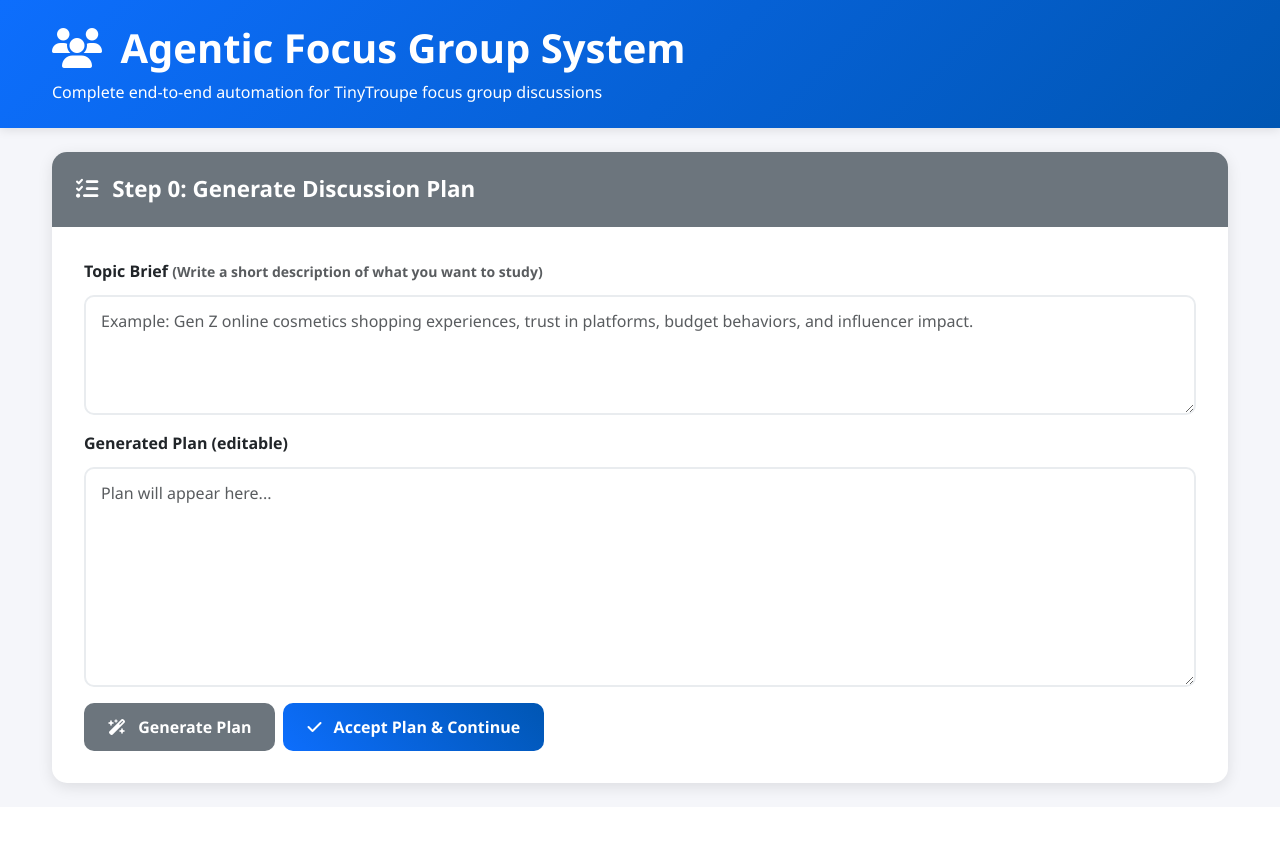
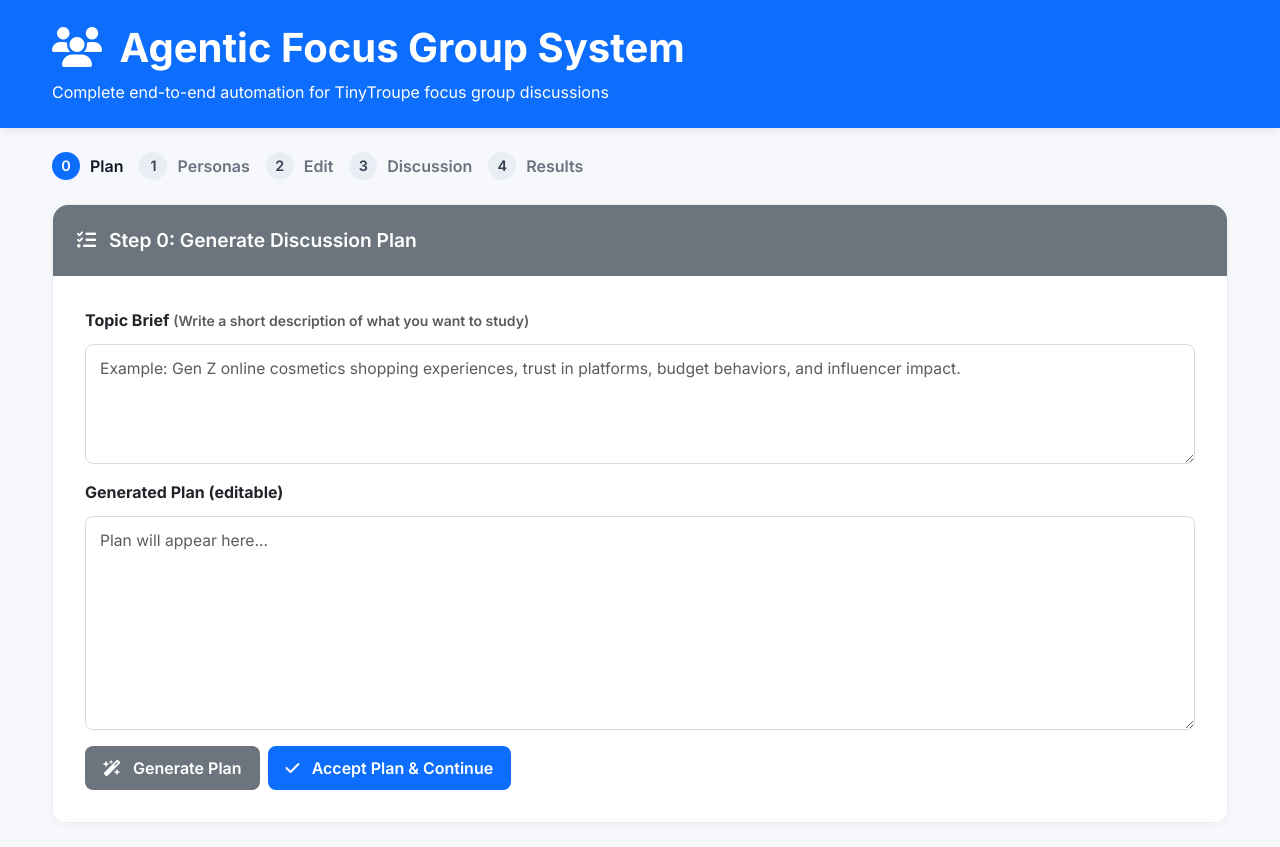
Before and after one commit to 20SHUBHAM/tinyt_agentic, a FastAPI app: page / in a window 1280 px wide. Before the commit the page ends 796 px from the top, so only its background shows below. Run offline with FastAPI, Linux system fonts and the light colour scheme.

Commit message:
ui: modernize look with business stepper and refined styles\n\n- Add stepper to index.html\n- Switch to Inter font, lighten shadows, solid colors\n- Tighter buttons/inputs; cleaner cards\n- Sync stepper state from JS

```diff
--- a/tinytroupe_agentic/static/css/style.css
+++ b/tinytroupe_agentic/static/css/style.css
@@ -12,8 +12,9 @@
 }
 
 body {
-    background-color: #f5f6fa;
-    font-family: 'Segoe UI', Tahoma, Geneva, Verdana, sans-serif;
+    background-color: #f7f8fb;
+    font-family: 'Inter', -apple-system, BlinkMacSystemFont, 'Segoe UI', Roboto, Oxygen, Ubuntu, Cantarell, 'Helvetica Neue', Arial, sans-serif;
+    color: #202433;
 }
 
 .container-fluid {
@@ -26,8 +27,8 @@ body {
 
 /* Header Styles */
 header {
-    background: linear-gradient(135deg, var(--primary-color), #0056b3);
-    box-shadow: 0 2px 10px rgba(0,0,0,0.1);
+    background: #0b5ed7;
+    box-shadow: 0 2px 10px rgba(0,0,0,0.08);
 }
 
 header h1 {
@@ -37,15 +38,16 @@ header h1 {
 
 /* Card Styles */
 .card {
-    border: none;
-    border-radius: 15px;
-    box-shadow: 0 4px 15px rgba(0,0,0,0.1);
-    transition: transform 0.2s ease, box-shadow 0.2s ease;
+    border: 1px solid #e9eef5;
+    border-radius: 12px;
+    box-shadow: 0 2px 10px rgba(18, 38, 63, 0.03);
+    transition: transform 0.15s ease, box-shadow 0.15s ease;
+    background: #ffffff;
 }
 
 .card:hover {
-    transform: translateY(-2px);
-    box-shadow: 0 6px 25px rgba(0,0,0,0.15);
+    transform: translateY(-1px);
+    box-shadow: 0 6px 18px rgba(18, 38, 63, 0.06);
 }
 
 .card-header {
@@ -56,7 +58,7 @@ header h1 {
 
 .card-header h3 {
     font-weight: 600;
-    font-size: 1.4rem;
+    font-size: 1.2rem;
 }
 
 .card-body {
@@ -65,11 +67,11 @@ header h1 {
 
 /* Form Styles */
 .form-control {
-    border-radius: 10px;
-    border: 2px solid #e9ecef;
-    padding: 12px 15px;
-    font-size: 1rem;
-    transition: border-color 0.3s ease, box-shadow 0.3s ease;
+    border-radius: 8px;
+    border: 1px solid #d6dce5;
+    padding: 12px 14px;
+    font-size: 0.98rem;
+    transition: border-color 0.2s ease, box-shadow 0.2s ease;
 }
 
 .form-control:focus {
@@ -90,11 +92,11 @@ textarea.form-control {
 
 /* Button Styles */
 .btn {
-    border-radius: 10px;
-    padding: 12px 24px;
+    border-radius: 8px;
+    padding: 10px 18px;
     font-weight: 600;
     text-transform: none;
-    transition: all 0.3s ease;
+    transition: all 0.2s ease;
     border: none;
 }
 
@@ -108,22 +110,13 @@ textarea.form-control {
     box-shadow: 0 4px 12px rgba(0,0,0,0.2);
 }
 
-.btn-info {
-    background: linear-gradient(45deg, #0dcaf0, #0aa2c0);
-}
+.btn-info { background: #0aa2c0; }
 
-.btn-warning {
-    background: linear-gradient(45deg, #ffc107, #e0a800);
-    color: var(--dark-color);
-}
+.btn-warning { background: #e0a800; color: #111827; }
 
-.btn-success {
-    background: linear-gradient(45deg, #198754, #146c43);
-}
+.btn-success { background: #198754; }
 
-.btn-primary {
-    background: linear-gradient(45deg, var(--primary-color), #0056b3);
-}
+.btn-primary { background: #0d6efd; }
 
 .btn-dark {
     background: linear-gradient(45deg, var(--dark-color), #000);
@@ -466,7 +459,41 @@ textarea.form-control {
 }
 
 .shadow-lg {
-    box-shadow: 0 10px 30px rgba(0,0,0,0.1) !important;
+    box-shadow: 0 8px 24px rgba(18, 38, 63, 0.08) !important;
+}
+
+/* Stepper */
+.progress-steps {
+    list-style: none;
+    display: flex;
+    align-items: center;
+    gap: 16px;
+    padding-left: 0;
+}
+.progress-steps li {
+    display: flex;
+    align-items: center;
+    gap: 10px;
+    color: #6b7280;
+    font-weight: 600;
+}
+.progress-steps li .step-index {
+    display: inline-flex;
+    align-items: center;
+    justify-content: center;
+    width: 28px;
+    height: 28px;
+    border-radius: 50%;
+    background: #e9eef5;
+    color: #384152;
+    font-size: 0.9rem;
+}
+.progress-steps li.active .step-index {
+    background: #0d6efd;
+    color: white;
+}
+.progress-steps li.active .step-label {
+    color: #111827;
 }
 
 .border-radius-lg {
--- a/tinytroupe_agentic/static/js/app.js
+++ b/tinytroupe_agentic/static/js/app.js
@@ -74,6 +74,15 @@ class FocusGroupApp {
         if (currentCard) {
             currentCard.classList.remove('d-none');
             currentCard.classList.add('fade-in');
+        }
+
+        // Update stepper
+        for (let i = 0; i <= 4; i++) {
+            const indicator = document.getElementById(`step-indicator-${i}`);
+            if (indicator) {
+                if (i <= stepNumber) indicator.classList.add('active');
+                else indicator.classList.remove('active');
+            }
         }
 
         // Scroll to step
--- a/tinytroupe_agentic/templates/index.html
+++ b/tinytroupe_agentic/templates/index.html
@@ -6,6 +6,7 @@
     <title>Agentic Focus Group System</title>
     <link href="https://cdn.jsdelivr.net/npm/bootstrap@5.3.0/dist/css/bootstrap.min.css" rel="stylesheet">
     <link href="https://cdnjs.cloudflare.com/ajax/libs/font-awesome/6.4.0/css/all.min.css" rel="stylesheet">
+    <link href="https://fonts.googleapis.com/css2?family=Inter:wght@400;500;600;700&display=swap" rel="stylesheet">
     <link href="/static/css/style.css" rel="stylesheet">
 </head>
 <body>
@@ -20,6 +21,32 @@
                 <p class="mb-0 mt-2">Complete end-to-end automation for TinyTroupe focus group discussions</p>
             </div>
         </header>
+
+        <!-- Stepper -->
+        <div class="container mt-n3">
+            <ul class="progress-steps mb-4">
+                <li id="step-indicator-0" class="active">
+                    <span class="step-index">0</span>
+                    <span class="step-label">Plan</span>
+                </li>
+                <li id="step-indicator-1">
+                    <span class="step-index">1</span>
+                    <span class="step-label">Personas</span>
+                </li>
+                <li id="step-indicator-2">
+                    <span class="step-index">2</span>
+                    <span class="step-label">Edit</span>
+                </li>
+                <li id="step-indicator-3">
+                    <span class="step-index">3</span>
+                    <span class="step-label">Discussion</span>
+                </li>
+                <li id="step-indicator-4">
+                    <span class="step-index">4</span>
+                    <span class="step-label">Results</span>
+                </li>
+            </ul>
+        </div>
 
         <!-- Main Content -->
         <div class="container">
```
Also changed, not shown: other parts of tinytroupe_agentic/static/css/style.css (+15 -15 lines).
